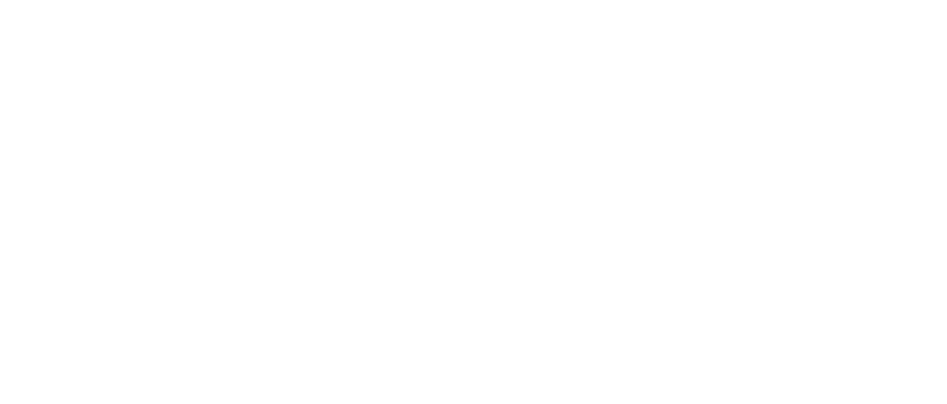
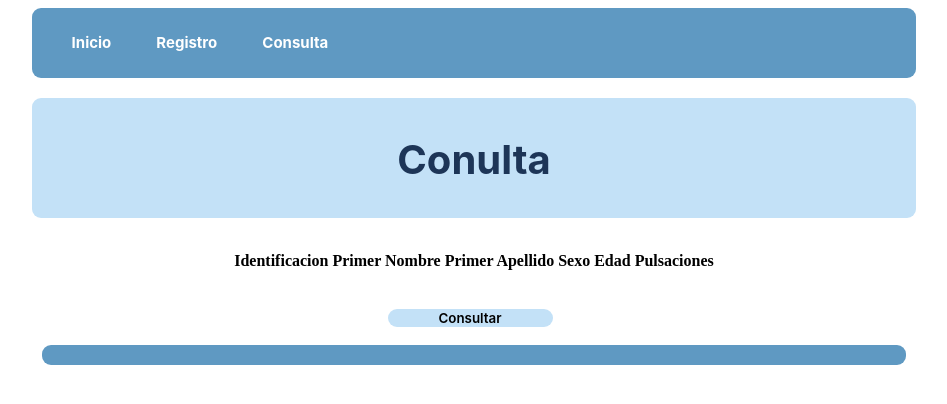
Before and after one commit to AgnerVillaFabrega/Pulsaciones-Web, a plain HTML site: page Consulta/consulta.html in a window 1280 px wide. Shown: the whole page, without its empty margins (166-1113 px from the left). Drawn offline with Linux system fonts and the light colour scheme.

Commit message:
Segundo commit

```diff
--- a/Consulta/consulta.css
+++ b/Consulta/consulta.css
@@ -0,0 +1,132 @@
+ul {
+  width: 70%;
+  list-style-type: none;
+  overflow: hidden;
+  margin: 0;
+  padding: 0;
+  border-radius: 10px;
+}
+li a {
+  margin-left: 15px;
+  display: block;
+  color: white;
+  text-align: center;
+  padding: 15px;
+  text-decoration: none;
+  font-family: -apple-system, BlinkMacSystemFont, "Segoe UI", Roboto, Oxygen,
+    Ubuntu, Cantarell, "Open Sans", "Helvetica Neue", sans-serif;
+}
+li {
+  float: left;
+  font-family: helvetica, sans-serif;
+  font-size: 15px;
+  font-weight: bold;
+}
+
+li a:hover {
+  background-color: #8491ab;
+  border-radius: 10px;
+}
+h1 {
+  font-weight: bold;
+  font-size: 40px;
+  color: #1d3557;
+  font-family: -apple-system, BlinkMacSystemFont, "Segoe UI", Roboto, Oxygen,
+    Ubuntu, Cantarell, "Open Sans", "Helvetica Neue", sans-serif;
+  text-align: center;
+}
+#imagen img {
+  width: 30%;
+  border-radius: 20px;
+  display: block;
+  margin: auto;
+  background-color: blueviolet;
+}
+
+#registro h2 {
+  font-size: 30px;
+  color: #1d3557;
+  font-family: -apple-system, BlinkMacSystemFont, "Segoe UI", Roboto, Oxygen,
+    Ubuntu, Cantarell, "Open Sans", "Helvetica Neue", sans-serif;
+}
+#registro p {
+  text-align: justify;
+  font-size: 20px;
+  color: #1d3557;
+  font-family: -apple-system, BlinkMacSystemFont, "Segoe UI", Roboto, Oxygen,
+    Ubuntu, Cantarell, "Open Sans", "Helvetica Neue", sans-serif;
+}
+
+* {
+  box-sizing: border-box;
+}
+.column {
+  float: left;
+  padding: 10px;
+  height: 120px; /* Should be removed. Only for demonstration */
+  border-radius: 9px;
+}
+
+/* Left and right column */
+.column.side {
+  width: 15%;
+}
+
+/* Middle column */
+.column.middle {
+  width: 70%;
+  margin-top: 20px;
+}
+.ul {
+  float: left;
+  padding: 10px;
+  height: 70px; /* Should be removed. Only for demonstration */
+  border-radius: 9px;
+}
+
+/* Left and right column */
+.ul.side {
+  width: 15%;
+}
+
+/* Middle column */
+.ul.middle {
+  width: 70%;
+}
+.row:after {
+  content: "";
+  display: table;
+  clear: both;
+}
+.footer {
+  padding: 10px;
+  background-color: #5f99c2;
+  text-align: center;
+  font-family: -apple-system, BlinkMacSystemFont, "Segoe UI", Roboto, Oxygen,
+    Ubuntu, Cantarell, "Open Sans", "Helvetica Neue", sans-serif;
+  border-radius: 9px;
+}
+table{
+  margin :auto;
+  margin-top: 20px;
+}
+th {
+  padding: auto;
+}
+
+tr:nth-child(even) {
+  background-color: #f1faee;
+}
+tr:nth-child(even) {
+  background-color: #a8dadc;
+}
+button{
+  font-weight: 640;
+  border: 0;
+  font-family: -apple-system, BlinkMacSystemFont, "Segoe UI", Roboto, Oxygen,
+    Ubuntu, Cantarell, "Open Sans", "Helvetica Neue", sans-serif;
+  margin-left: 40%;
+  border-radius: 9px;
+  width: 165px;
+  background-color: #C3E1F7;
+}
--- a/Consulta/consulta.html
+++ b/Consulta/consulta.html
@@ -0,0 +1,67 @@
+<!DOCTYPE html>
+<html lang="en">
+
+<head>
+    <meta charset="UTF-8">
+    <meta http-equiv="X-UA-Compatible" content="IE=edge">
+    <meta name="viewport" content="width=device-width, initial-scale=1.0">
+    <link rel="stylesheet" href="./consulta.css">
+    <title>Document</title>
+</head>
+
+<body>
+    <!--Division UL MENU-->
+    <ul class="ul side"></ul>
+    <ul class="ul middle" style="background-color: #5F99C2">
+        <li>
+            <a href="../index.html">Inicio </a>
+        </li>
+        <li>
+            <a href="../Registro/registro.html">Registro</a>
+        </li>
+        <li>
+            <a href="../Consulta/consulta.html">Consulta</a>
+        </li>
+    </ul>
+    <ul class="ul side"></ul>
+
+    <!--Division CONTENEDORES-->
+    <div class="row">
+        <div class="column side"></div>
+
+        <!--Division middle-->
+        <div class="column middle" style="background-color: #C3E1F7">
+            <h1>Conulta</h1>
+            <br />
+            <div id="consulta">
+                <table id="consulta">
+                    <thead>
+                    <tr>
+                        <th>Identificacion</th>
+                        <th>Primer Nombre</th>
+                        <th>Primer Apellido</th>
+                        <th>Sexo</th>
+                        <th>Edad</th>
+                        <th>Pulsaciones</th>
+                      </tr>
+                    </thead>
+                    <tbody id="cuerpotabla">
+                    </tbody>
+                  </table>
+                  <br>
+                  <br>
+                  <button type="button" onclick="">Consultar</button>
+
+
+            </div>
+            <br>
+
+            <div class="footer">
+            </div>
+        </div>
+
+        <div class="column side"></div>
+    </div>
+</body>
+
+</html>
--- a/Registro/registro.css
+++ b/Registro/registro.css
@@ -100,9 +100,39 @@ h1 {
 }
 .footer {
   padding: 10px;
-  background-color: #c3e1f7;
+  background-color: #5F99C2;
   text-align: center;
   font-family: -apple-system, BlinkMacSystemFont, "Segoe UI", Roboto, Oxygen,
     Ubuntu, Cantarell, "Open Sans", "Helvetica Neue", sans-serif;
   border-radius: 9px;
 }
+label{
+  font-weight: bold;
+  text-align: justify;
+  display: inline-block;
+  width: 120px;
+  font-size: 17px;
+  color: #1d3557;
+  font-family: -apple-system, BlinkMacSystemFont, "Segoe UI", Roboto, Oxygen,
+    Ubuntu, Cantarell, "Open Sans", "Helvetica Neue", sans-serif;
+
+}
+input{
+  border-radius: 9px;
+}
+select{
+  font-family: -apple-system, BlinkMacSystemFont, "Segoe UI", Roboto, Oxygen,
+    Ubuntu, Cantarell, "Open Sans", "Helvetica Neue", sans-serif;
+  border-radius: 9px;
+  width: 165px;
+}
+button{
+  font-weight:640;
+  border: 0;
+  font-family: -apple-system, BlinkMacSystemFont, "Segoe UI", Roboto, Oxygen,
+    Ubuntu, Cantarell, "Open Sans", "Helvetica Neue", sans-serif;
+  background-color: #C3E1F7;
+  margin-left: 125px;
+  border-radius: 9px;
+  width: 165px;
+}
--- a/index.css
+++ b/index.css
@@ -100,7 +100,7 @@ h1 {
 }
 .footer {
     padding: 10px;
-    background-color: #C3E1F7;
+    background-color: #5F99C2;
     text-align: center;
     font-family: -apple-system, BlinkMacSystemFont, "Segoe UI", Roboto, Oxygen,
     Ubuntu, Cantarell, "Open Sans", "Helvetica Neue", sans-serif;
```
Also changed, not shown: Registro/registro.html (+63 -45 lines), index.html (+2 -1 lines).
